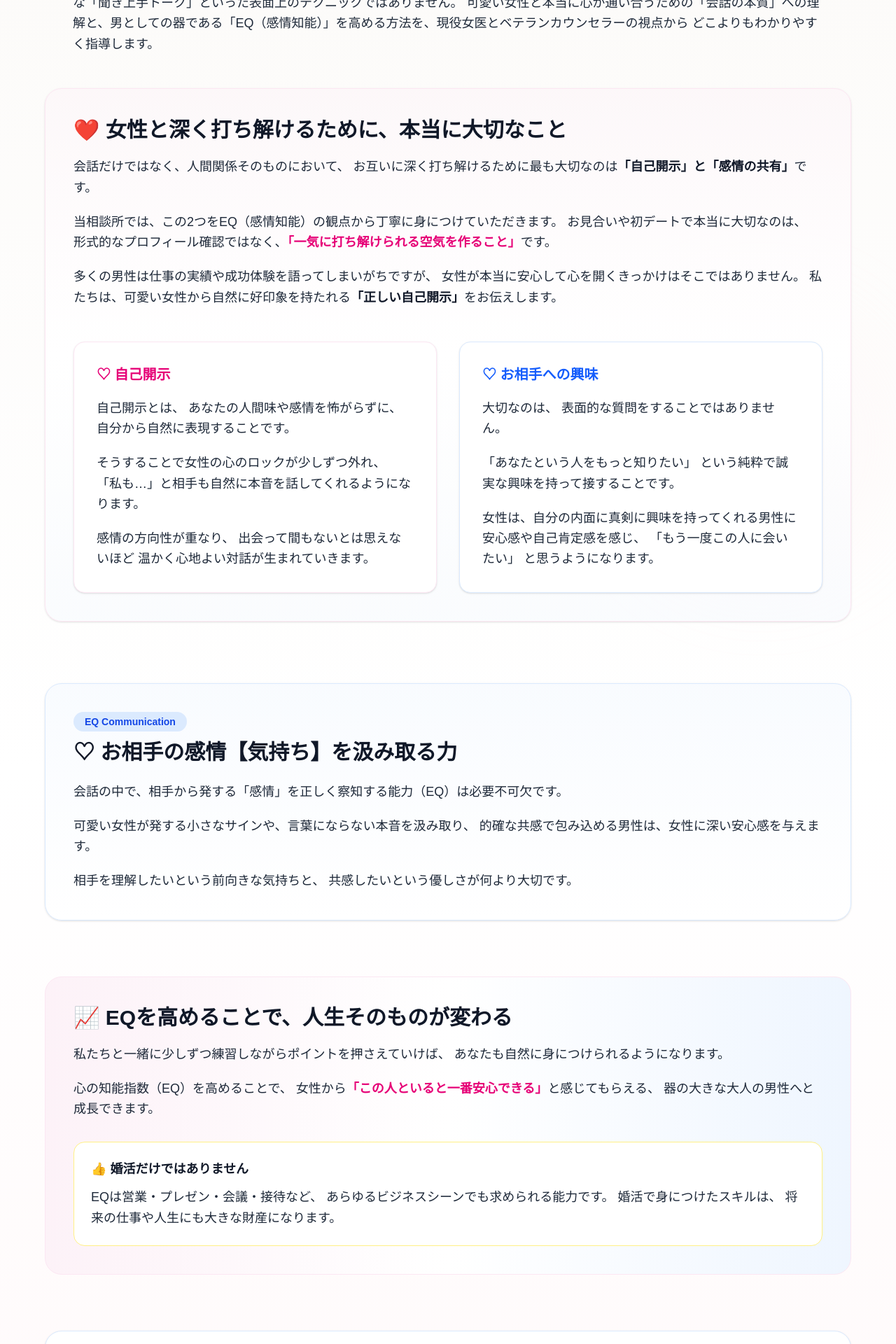
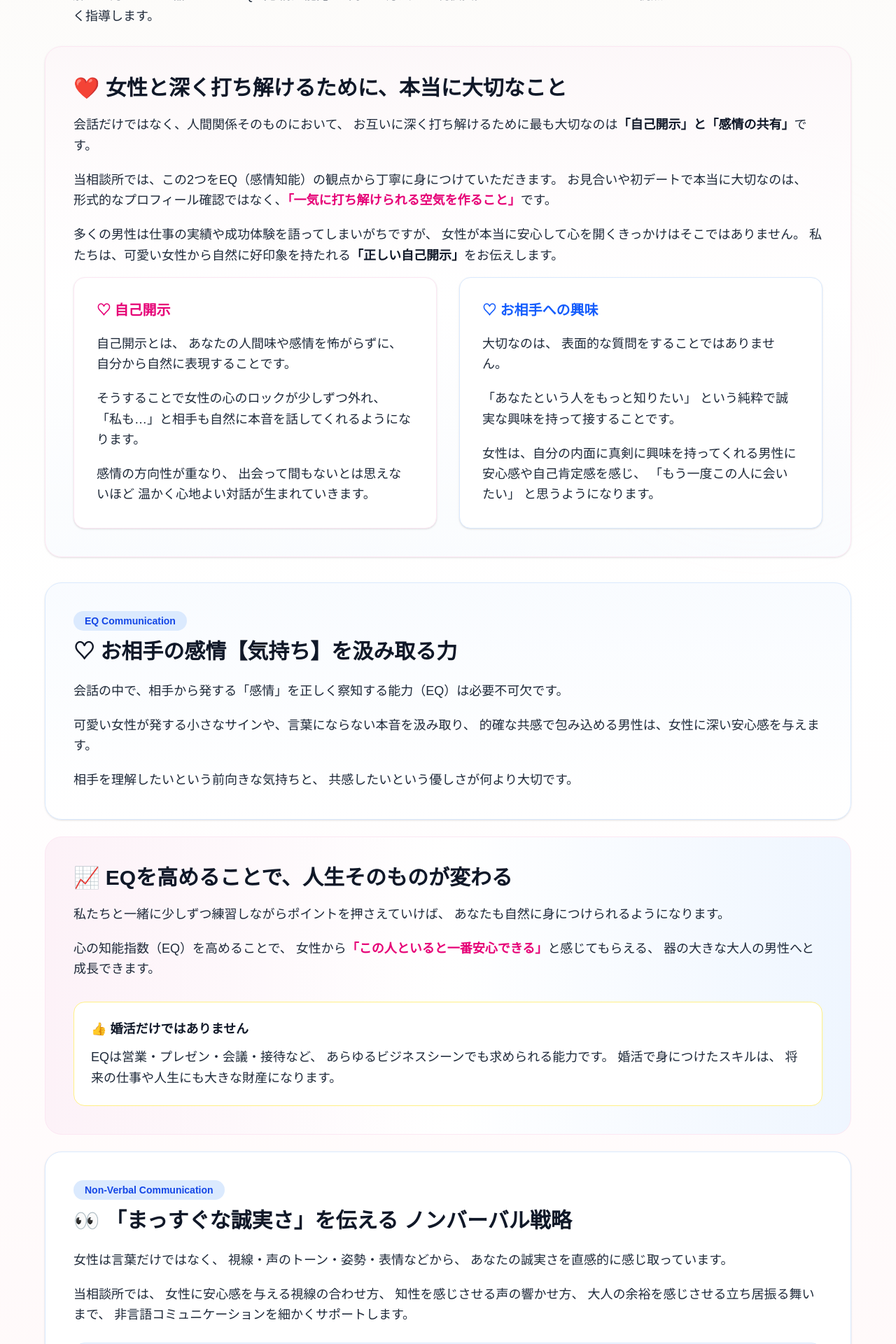
Before and after one commit to shougapan/Toa-Website, a Next.js app: page /become-her-choice in a window 1280 px wide. Shown: the part 880-2800 px from the top of the page at 70% size. Built offline with nearby package versions, Linux system fonts and the light colour scheme.

Commit message:
Improved the borders, padding, margins on become-her-choice page

```diff
--- a/app/become-her-choice/page.tsx
+++ b/app/become-her-choice/page.tsx
@@ -1,12 +1,12 @@
 export default function BecomeTheManSheChoosesPage() {
   return (
-    <main className="space-y-2">
+    <main className="space-y-2 ">
 
       {/* ========================================================= */}
       {/* HERO */}
       {/* ========================================================= */}
       <section className="w-full py-2">
-        <div className="mx-auto w-[98%] max-w-6xl px-5 sm:px-10 py-10 rounded-3xl bg-gradient-to-b from-pink-50/60 via-white to-blue-50/40 border border-pink-100 shadow-sm">
+        <div className="mx-auto w-[98%] max-w-6xl px-5 sm:px-10 py-5 rounded-3xl bg-gradient-to-b from-pink-50/60 via-white to-blue-50/40 border border-pink-100 shadow-sm">
 
           <header className="space-y-6">
 
@@ -78,7 +78,7 @@ EQ【感情知能】を高める方法を指導。
         </div>
       </section>
 
-      <section className="w-full py-10">
+      <section className="w-full py-5">
   <div className="mx-auto w-[98%] max-w-6xl px-5 sm:px-10 py-10 rounded-3xl bg-gradient-to-b from-pink-50/40 via-white to-blue-50/30 border border-pink-100 shadow-sm">
 
     <header className="space-y-5">
@@ -124,7 +124,7 @@ EQ【感情知能】を高める方法を指導。
 
     {/* Feature Cards */}
 
-    <div className="mt-12 grid gap-8 lg:grid-cols-2">
+    <div className="mt-4 grid gap-8 lg:grid-cols-2">
 
       {/* Card 1 */}
 
@@ -185,7 +185,7 @@ EQ【感情知能】を高める方法を指導。
   </div>
 </section>
 
-<section className="w-full py-10">
+<section className="w-full py-2">
   <div className="mx-auto w-[98%] max-w-6xl rounded-3xl border border-blue-100 bg-gradient-to-b from-blue-50/40 to-white p-8 sm:p-10 shadow-sm">
 
     <article className="space-y-6">
@@ -225,7 +225,7 @@ EQ【感情知能】を高める方法を指導。
   </div>
 </section>
 
-<section className="w-full py-8">
+<section className="w-full py-2">
   <div className="mx-auto w-[98%] max-w-6xl rounded-3xl bg-gradient-to-r from-pink-50 via-white to-blue-50 border border-pink-100 p-8 sm:p-10">
 
     <header className="space-y-5">
@@ -273,7 +273,7 @@ EQ【感情知能】を高める方法を指導。
   </div>
 </section>
 
-<section className="w-full py-10">
+<section className="w-full py-2">
   <div className="mx-auto w-[98%] max-w-6xl rounded-3xl border border-blue-100 bg-white p-8 sm:p-10 shadow-sm">
 
     <article className="space-y-6">
@@ -324,7 +324,7 @@ EQ【感情知能】を高める方法を指導。
   </div>
 </section>
 
-<section className="w-full py-12">
+<section className="w-full py-4">
   <div className="mx-auto w-[98%] max-w-6xl rounded-3xl bg-gradient-to-br from-green-50 via-white to-green-100 border border-green-200 p-10 text-center shadow-md">
 
     <header className="space-y-6">
```
